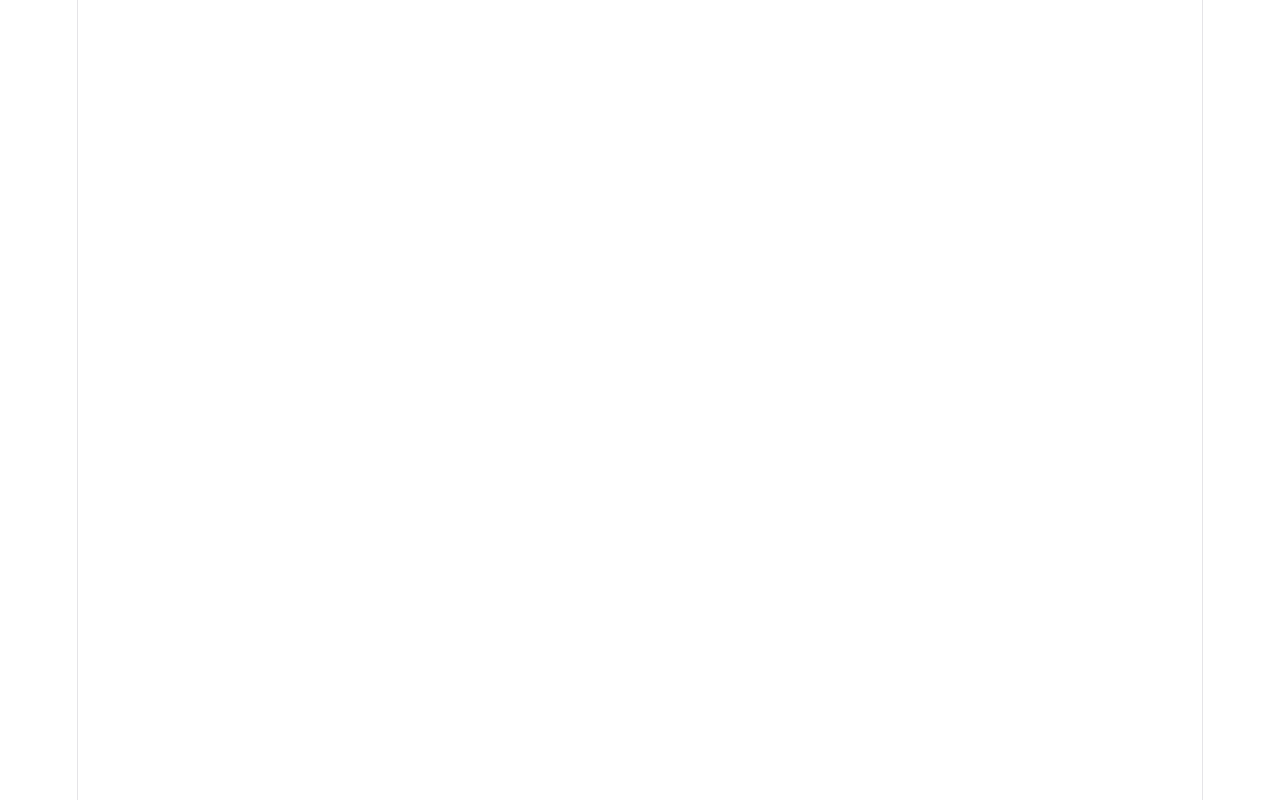
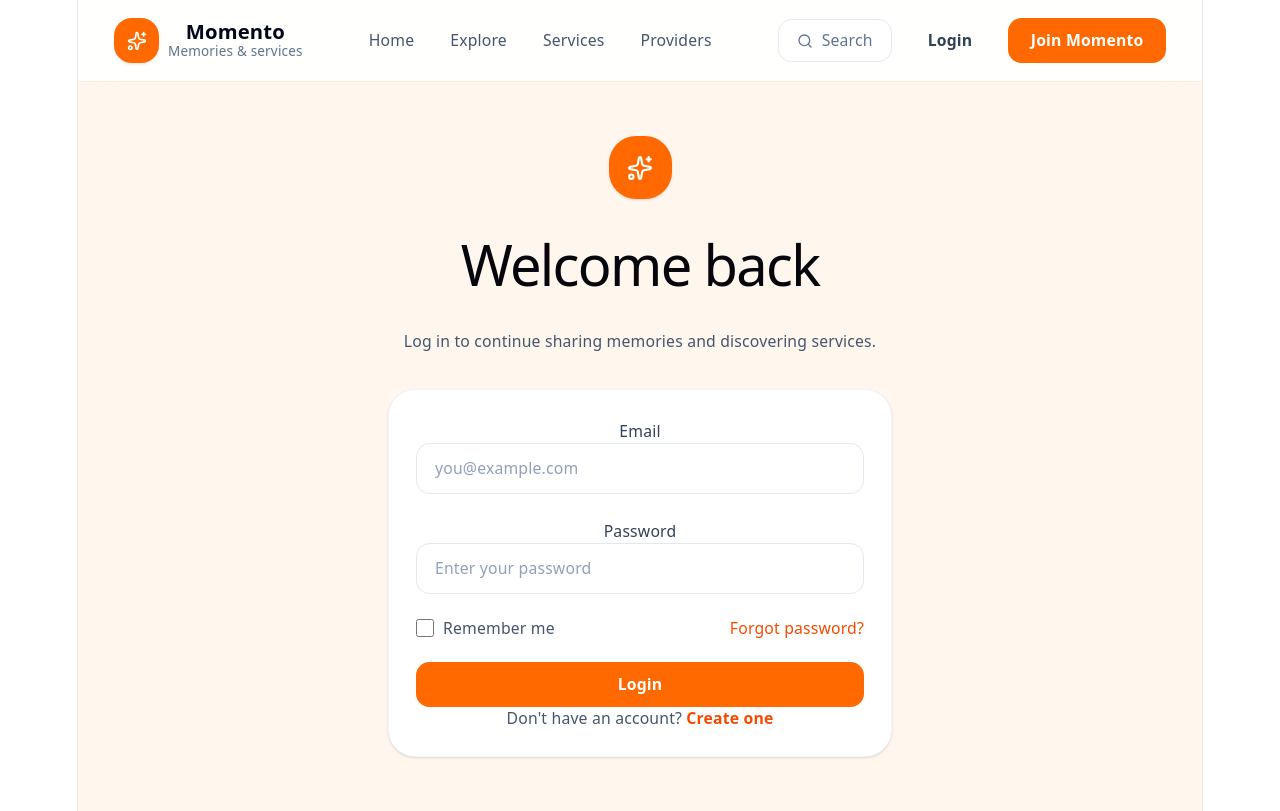
Before and after one commit to HibaWarti/Momento, a React (Vite) app in the folder frontend/: page /login in a window 1280 px wide. Before the commit this address had no page. Built offline with nearby package versions, Linux system fonts and the light colour scheme.

Commit message:
Add authentication page layouts

```diff
--- a/frontend/src/App.tsx
+++ b/frontend/src/App.tsx
@@ -4,6 +4,8 @@ import { HomePage } from './pages/public/HomePage'
 import { ExplorePage } from './pages/public/ExplorePage'
 import { ServicesPage } from './pages/services/ServicesPage'
 import { ProvidersPage } from './pages/providers/ProvidersPage'
+import { LoginPage } from './pages/auth/LoginPage'
+import { RegisterPage } from './pages/auth/RegisterPage'
 
 function App() {
   return (
@@ -14,6 +16,9 @@ function App() {
           <Route path="/explore" element={<ExplorePage />} />
           <Route path="/services" element={<ServicesPage />} />
           <Route path="/providers" element={<ProvidersPage />} />
+          <Route path="/login" element={<LoginPage />} />
+          <Route path="/register" element={<RegisterPage />} />
+          <Route path="*" element={<HomePage />} />
         </Route>
       </Routes>
     </BrowserRouter>
--- /dev/null
+++ b/frontend/src/pages/auth/LoginPage.tsx
@@ -0,0 +1,67 @@
+import { Link } from 'react-router-dom'
+import { Sparkles } from 'lucide-react'
+import { Button } from '../../components/ui/Button'
+import { Card } from '../../components/ui/Card'
+import { Input } from '../../components/ui/Input'
+
+export function LoginPage() {
+  return (
+    <main className="flex min-h-[calc(100vh-74px)] items-center justify-center px-4 py-12">
+      <div className="w-full max-w-md">
+        <div className="mb-8 text-center">
+          <div className="mx-auto flex h-14 w-14 items-center justify-center rounded-3xl bg-orange-500 text-white shadow-sm">
+            <Sparkles size={26} />
+          </div>
+
+          <h1 className="mt-5 text-3xl font-bold text-slate-950">Welcome back</h1>
+          <p className="mt-2 text-sm text-slate-600">
+            Log in to continue sharing memories and discovering services.
+          </p>
+        </div>
+
+        <Card>
+          <form className="space-y-5">
+            <Input
+              label="Email"
+              type="email"
+              placeholder="you@example.com"
+              autoComplete="email"
+            />
+
+            <Input
+              label="Password"
+              type="password"
+              placeholder="Enter your password"
+              autoComplete="current-password"
+            />
+
+            <div className="flex items-center justify-between text-sm">
+              <label className="flex items-center gap-2 text-slate-600">
+                <input
+                  type="checkbox"
+                  className="h-4 w-4 rounded border-slate-300 text-orange-500 focus:ring-orange-500"
+                />
+                Remember me
+              </label>
+
+              <button type="button" className="font-medium text-orange-600 hover:text-orange-700">
+                Forgot password?
+              </button>
+            </div>
+
+            <Button type="button" className="w-full">
+              Login
+            </Button>
+          </form>
+
+          <p className="mt-6 text-center text-sm text-slate-600">
+            Don&apos;t have an account?{' '}
+            <Link to="/register" className="font-semibold text-orange-600 hover:text-orange-700">
+              Create one
+            </Link>
+          </p>
+        </Card>
+      </div>
+    </main>
+  )
+}
--- /dev/null
+++ b/frontend/src/pages/auth/RegisterPage.tsx
@@ -0,0 +1,58 @@
+import { Link } from 'react-router-dom'
+import { Sparkles } from 'lucide-react'
+import { Button } from '../../components/ui/Button'
+import { Card } from '../../components/ui/Card'
+import { Input } from '../../components/ui/Input'
+
+export function RegisterPage() {
+  return (
+    <main className="flex min-h-[calc(100vh-74px)] items-center justify-center px-4 py-12">
+      <div className="w-full max-w-2xl">
+        <div className="mb-8 text-center">
+          <div className="mx-auto flex h-14 w-14 items-center justify-center rounded-3xl bg-orange-500 text-white shadow-sm">
+            <Sparkles size={26} />
+          </div>
+
+          <h1 className="mt-5 text-3xl font-bold text-slate-950">Create your account</h1>
+          <p className="mt-2 text-sm text-slate-600">
+            Join Momento to share memories, follow people, and discover providers.
+          </p>
+        </div>
+
+        <Card>
+          <form className="grid gap-5 md:grid-cols-2">
+            <Input label="First name" placeholder="Hiba" autoComplete="given-name" />
+
+            <Input label="Last name" placeholder="Bennani" autoComplete="family-name" />
+
+            <Input label="Username" placeholder="hiba_momento" autoComplete="username" />
+
+            <Input label="Email" type="email" placeholder="you@example.com" autoComplete="email" />
+
+            <div className="md:col-span-2">
+              <Input
+                label="Password"
+                type="password"
+                placeholder="At least 6 characters"
+                autoComplete="new-password"
+              />
+            </div>
+
+            <div className="md:col-span-2">
+              <Button type="button" className="w-full">
+                Create account
+              </Button>
+            </div>
+          </form>
+
+          <p className="mt-6 text-center text-sm text-slate-600">
+            Already have an account?{' '}
+            <Link to="/login" className="font-semibold text-orange-600 hover:text-orange-700">
+              Login
+            </Link>
+          </p>
+        </Card>
+      </div>
+    </main>
+  )
+}
--- a/frontend/src/pages/public/HomePage.tsx
+++ b/frontend/src/pages/public/HomePage.tsx
@@ -1,5 +1,5 @@
 import { Link } from 'react-router-dom'
-import { ArrowRight, Camera, Heart, Sparkles, Users } from 'lucide-react'
+import { ArrowRight, Camera, Heart, Users } from 'lucide-react'
 import { Button } from '../../components/ui/Button'
 import { Card } from '../../components/ui/Card'
 import { Badge } from '../../components/ui/Badge'
```
Also changed, not shown: 2 other files (tests, documents, lock files or other folders).
